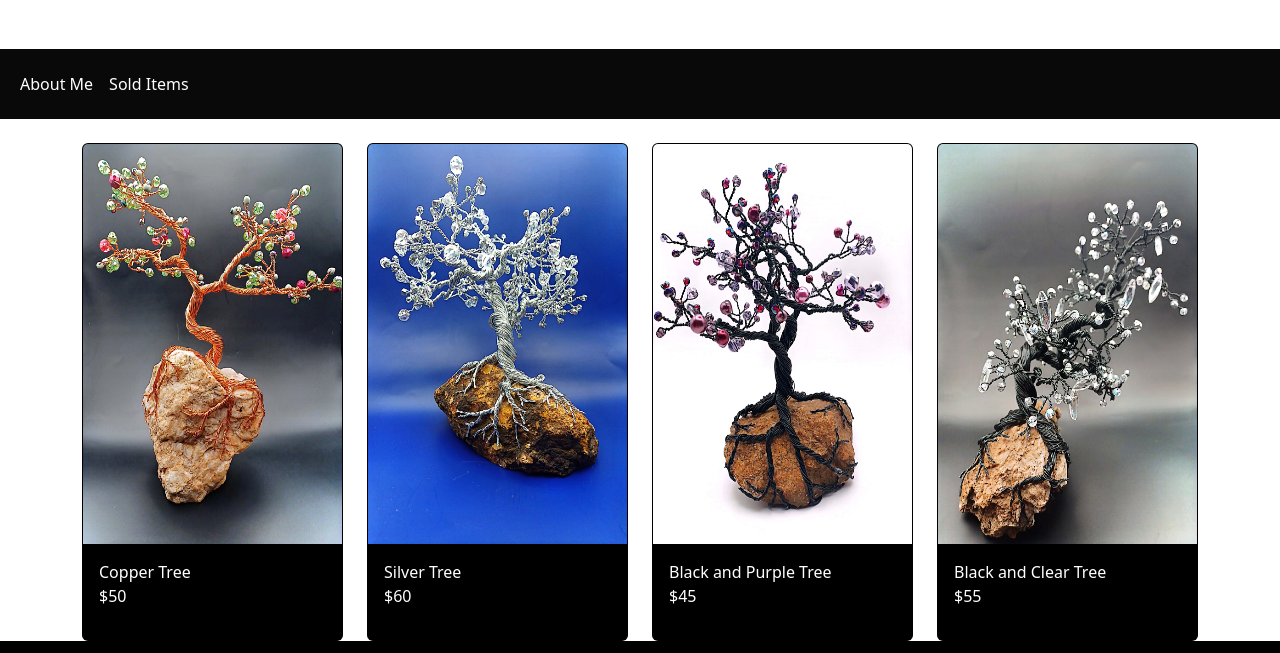
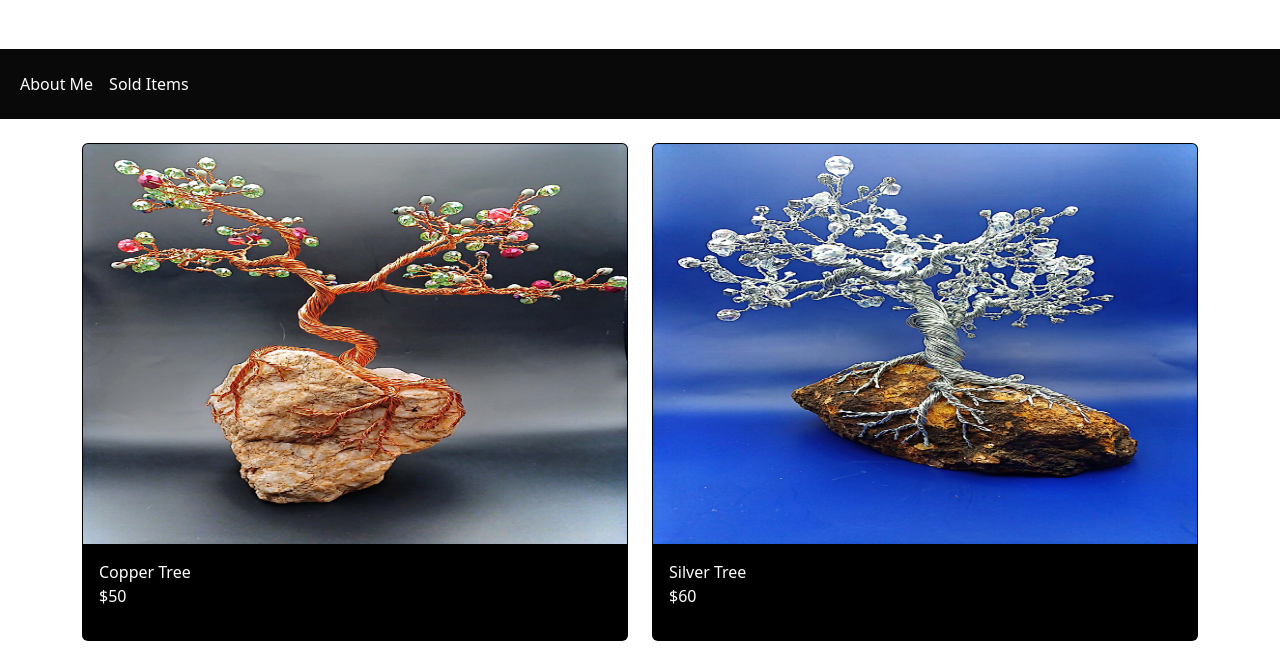
Before and after one commit to McMahanCE/McMahanCE.github.io, a plain HTML site: page index.html in a window 1280 px wide. Shown: the part 126-779 px from the top of the page. Drawn offline with nearby package versions, Linux system fonts and the light colour scheme; a web font is replaced by a local one.

Commit message:
Update index.html

```diff
--- a/index.html
+++ b/index.html
@@ -47,7 +47,7 @@
 	<main>
 
 	<div class="container">
-		<div class=row row-cols-1 row-cols-md-2 g-4">
+		<div class="row row-cols-1 row-cols-md-2 g-4">
 			<div class="col">
 				<div class="card" style="background-color: black;">
 					<a href="Copper_Tree Page.html"><img src="Images/Copper Tree.jpg" height="400" width="275"class="card-img-top"></a>
```
